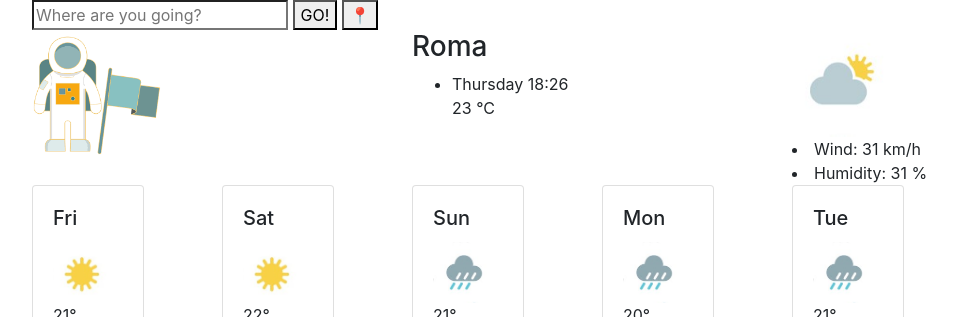
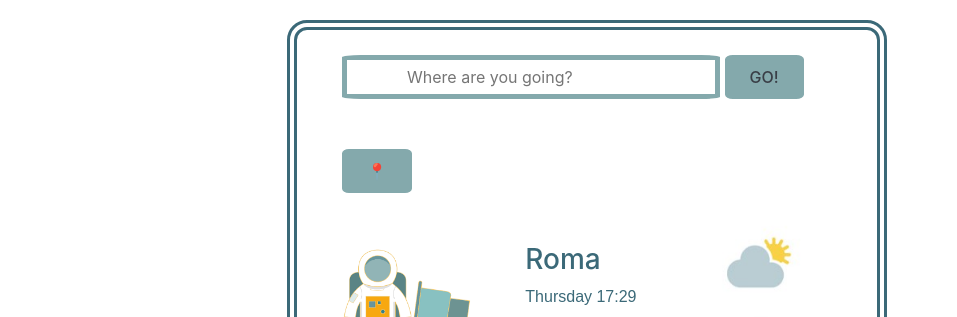
Before and after one commit to Feffa-hub/Final--project, a plain HTML site: page index.html in a window 1280 px wide. Shown: the top 317 px of the page, without its empty margins (53-1010 px from the left). Drawn offline with nearby package versions, Linux system fonts and the light colour scheme.

Commit message:
Fixed CSS and JS titles

```diff
--- a/index.html
+++ b/index.html
@@ -8,7 +8,7 @@
     <meta name="viewport" content="width=device-width, initial-scale=1.0" />
     <title>Weather</title>
     <script src="https://cdn.jsdelivr.net/npm/axios/dist/axios.min.js"></script>
-    <link rel="stylesheet" href="src/styles.css">
+    <link rel="stylesheet" href="src/style.css">
 </head>
 
 <body>
@@ -132,7 +132,7 @@
                         </div>
                     </div>
                 </div>
-                <script src="src/index.js"></script>
+                <script src="src/script.js"></script>
 </body>
 
 </html>
```
